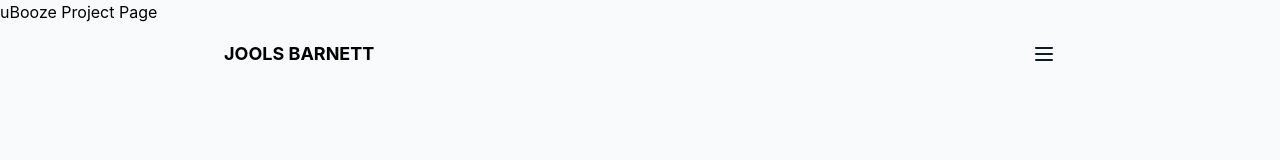
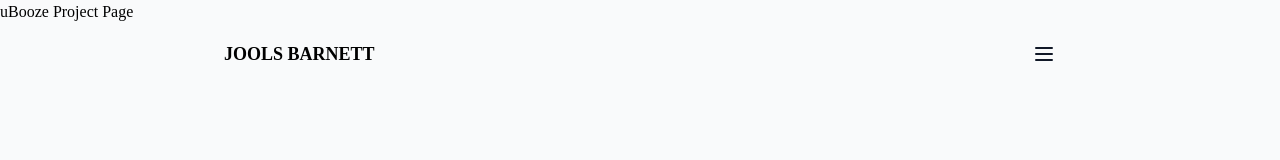
Before and after one commit to vitamins999/portfolio, a Next.js app: page /projects/ubooze in a window 1280 px wide. Shown: the top 160 px of the page. Built offline with nearby package versions, Linux system fonts and the light colour scheme.

Commit message:
ui: added custom fonts for main site elements and e&e project component

```diff
--- a/components/Header.js
+++ b/components/Header.js
@@ -4,7 +4,7 @@ const Header = ({ menuOpen, setMenuOpen }) => {
   return (
     <header className='flex w-full md:text-lg sm:text-base text-xs z-50 fixed top-0 right-0 justify-between xl:px-56 md:px-28 px-10 py-10 items-center'>
       <Link href='/'>
-        <a className='font-heading uppercase font-bold cursor-pointer hover:text-green-700 transition ease-in-out duration-150'>
+        <a className='font-headingMain uppercase font-bold cursor-pointer hover:text-green-700 transition ease-in-out duration-150'>
           Jools Barnett
         </a>
       </Link>
--- a/components/Layout.js
+++ b/components/Layout.js
@@ -13,7 +13,7 @@ const Layout = ({ children, title }) => {
       <Head>
         <title>Jools Barnett | {title}</title>
       </Head>
-      <div>
+      <div className='font-bodyMain'>
         <Header menuOpen={menuOpen} setMenuOpen={setMenuOpen} />
         <div>{children}</div>
         <Footer />
--- a/components/Menu.js
+++ b/components/Menu.js
@@ -7,7 +7,7 @@ const Menu = ({ menuOpen }) => {
       initial={false}
       animate={menuOpen ? { x: 0 } : { x: 500 }}
       transition={{ type: 'tween' }}
-      className={`bg-gray-700 font-body fixed right-0 top-0 w-60 xl:w-108 h-full flex items-center justify-center z-40 text-gray-100`}
+      className={`bg-gray-700 font-headingMain fixed right-0 top-0 w-60 xl:w-108 h-full flex items-center justify-center z-40 text-gray-100`}
     >
       <ul className='text-2xl'>
         <li>
--- a/styles/globals.css
+++ b/styles/globals.css
@@ -1,6 +1,12 @@
 @tailwind base;
 @tailwind components;
 @tailwind utilities;
+
+@import url('https://fonts.googleapis.com/css2?family=Playfair+Display:ital,wght@0,400;0,500;0,600;0,700;0,800;0,900;1,400;1,500;1,600;1,700;1,800;1,900&display=swap');
+@import url('https://fonts.googleapis.com/css2?family=Source+Sans+Pro:ital,wght@0,200;0,300;0,400;0,600;0,700;0,900;1,200;1,300;1,400;1,600;1,700;1,900&display=swap');
+
+@import url('https://fonts.googleapis.com/css2?family=Montserrat:ital,wght@0,100;0,200;0,300;0,400;0,500;0,600;0,700;0,800;0,900;1,100;1,200;1,300;1,400;1,500;1,600;1,700;1,800;1,900&display=swap');
+@import url('https://fonts.googleapis.com/css2?family=Libre+Baskerville:ital,wght@0,400;0,700;1,400&display=swap');
 
 @layer base {
   html {
--- a/tailwind.config.js
+++ b/tailwind.config.js
@@ -3,6 +3,12 @@ module.exports = {
   darkMode: false, // or 'media' or 'class'
   theme: {
     extend: {
+      fontFamily: {
+        bodyMain: ['Source Sans Pro'],
+        headingMain: ['Playfair Display'],
+        bodyEandE: ['Montserrat'],
+        headingEandE: ['Libre Baskerville'],
+      },
       spacing: {
         84: '21rem',
         108: '27rem',
```
